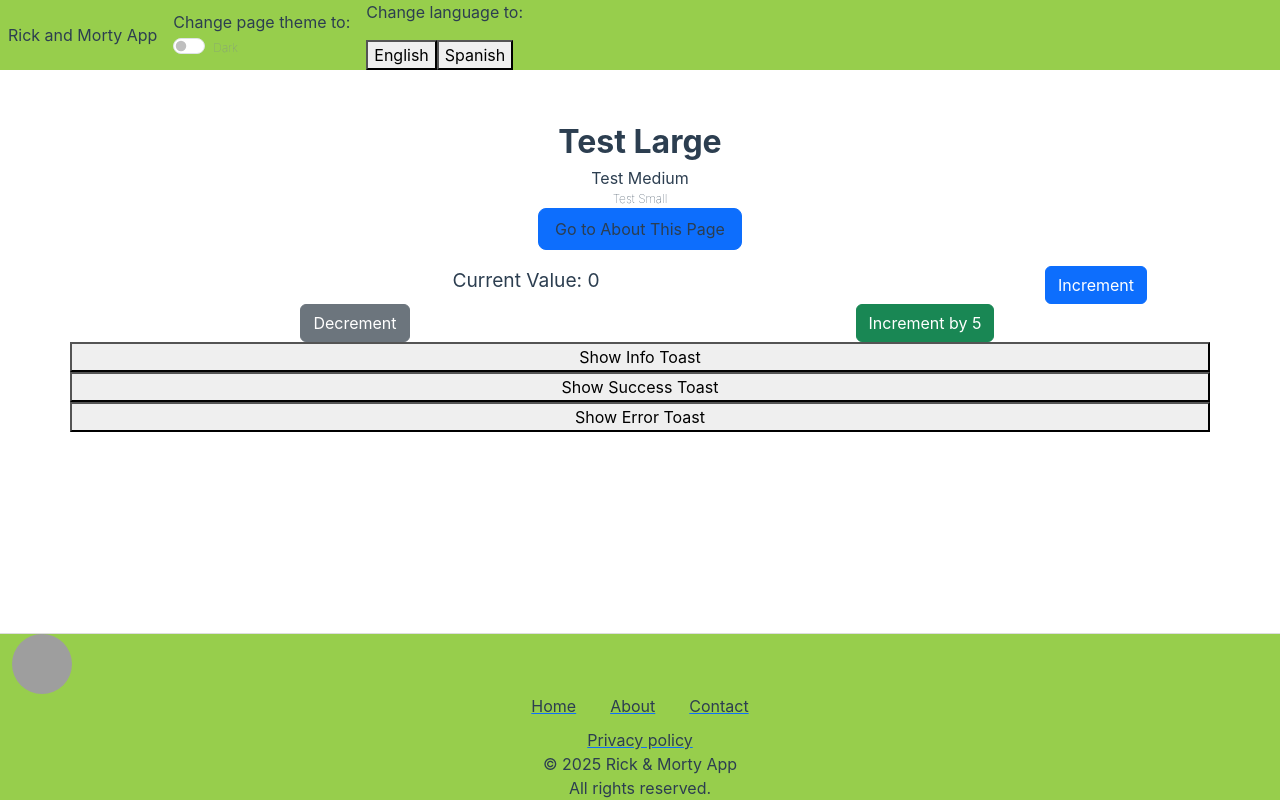
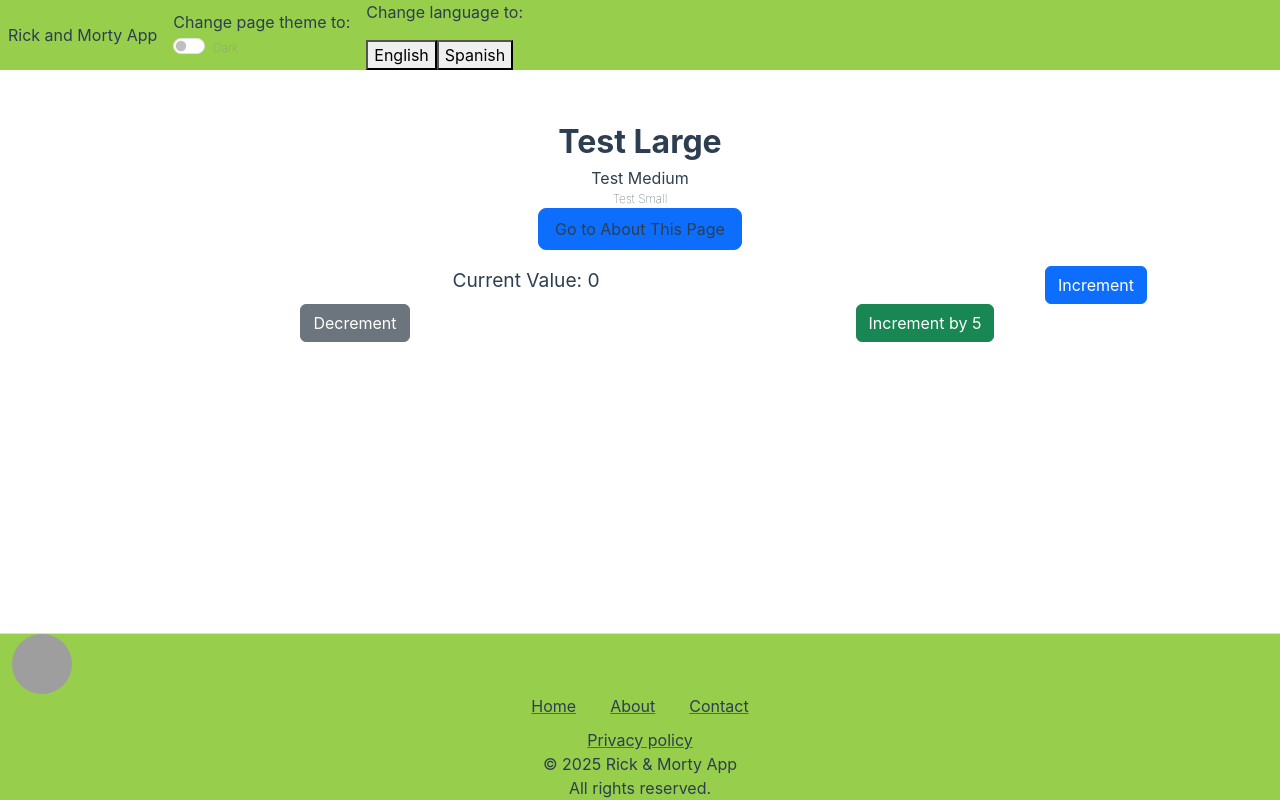
Before and after one commit to Pablo2904/rick-morty-app, a React (Create React App) app in the folder rick-morty-app-client/: page / in a window 1280 px wide. Built offline with nearby package versions, Linux system fonts and the light colour scheme; grey boxes are pictures that could not be loaded.

Commit message:
Dodanie komentarzy

```diff
--- a/rick-morty-app-client/src/pages/Home/HomePage.tsx
+++ b/rick-morty-app-client/src/pages/Home/HomePage.tsx
@@ -21,6 +21,7 @@ const HomePage: React.FC = () => {
   const { t }: { t: (key: string) => string } = useTranslation();
   //Wywołanie toast
   const { showPredefinedToast } = useToast();
+  //TOAST
 
   return (
     <div className={styles.page}>
@@ -71,7 +72,7 @@ const HomePage: React.FC = () => {
               {t("homePage.incrementBy5Button")}
             </Button>
           </Col>
-          <button onClick={() => showPredefinedToast("infoMessage")}>
+          {/* <button onClick={() => showPredefinedToast("infoMessage")}>
             Show Info Toast
           </button>
           <button onClick={() => showPredefinedToast("successMessage")}>
@@ -79,7 +80,7 @@ const HomePage: React.FC = () => {
           </button>
           <button onClick={() => showPredefinedToast("errorMessage")}>
             Show Error Toast
-          </button>
+          </button> */}
         </Row>
       </Container>
     </div>
```
